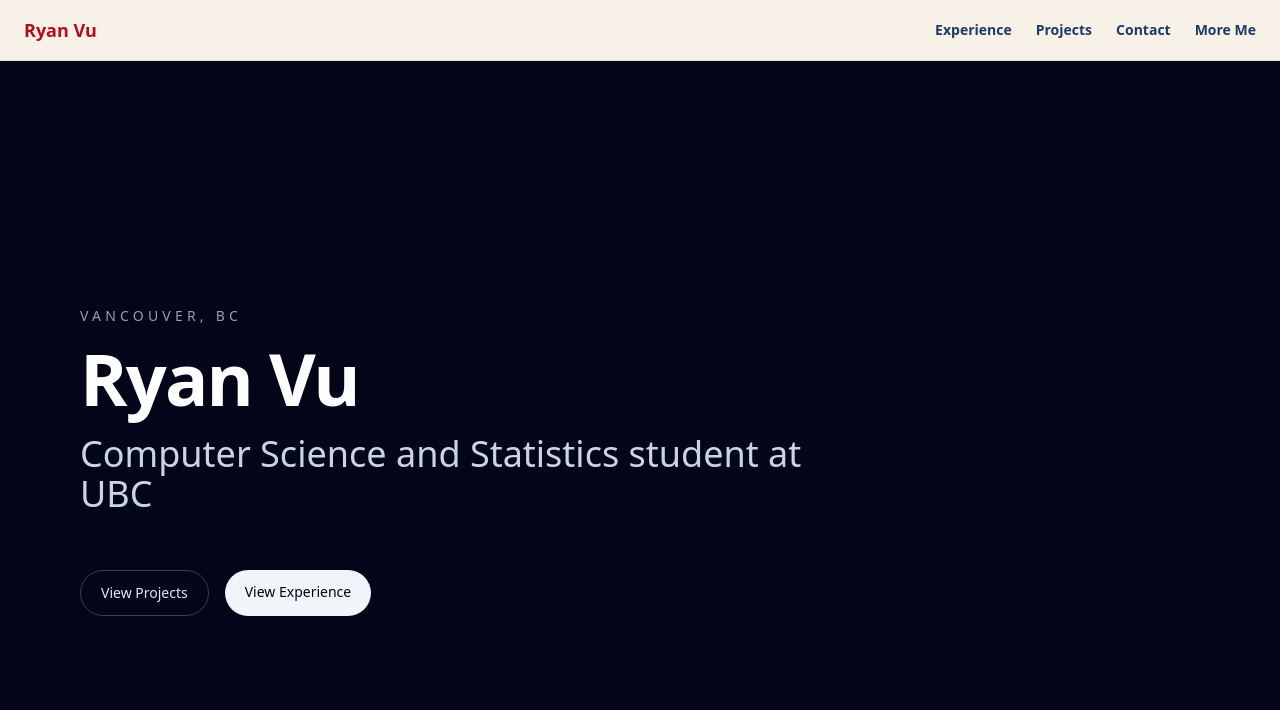
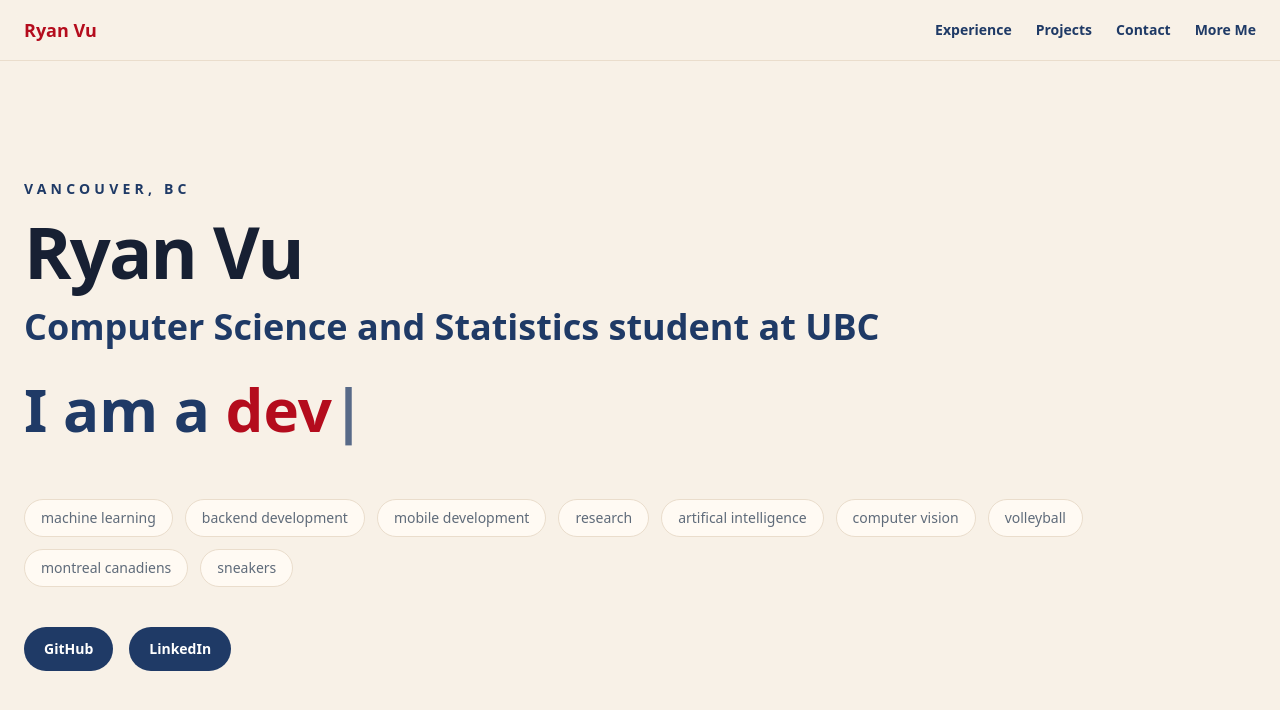
Before and after one commit to vuer13/ryan-vu-portfolio, a Next.js app: page / in a window 1280 px wide. Shown: the top 710 px of the page. Built offline with nearby package versions, Linux system fonts and the light colour scheme.

Commit message:
feat: home page complete with minor follow ups to be completed later

```diff
--- a/src/app/page.tsx
+++ b/src/app/page.tsx
@@ -1,9 +1,9 @@
-import Hero from "../components/Hero";
+import HomeIntro from "../components/HomeIntro";
 
 export default function Home() {
     return (
-        <main className="min-h-screen bg-slate-950 text-white">
-            <Hero />
+        <main className="min-h-screen bg-background text-foreground">
+            <HomeIntro />
         </main>
     );
 }
--- a/src/components/Hero.tsx
+++ /dev/null
@@ -1,39 +0,0 @@
-import { aboutMe } from "../data/about";
-
-export default function Hero() {
-    return (
-        <section className="flex min-h-screen max-w-5xl flex-col justify-center px-6 py-24 sm:px-10 lg:px-20">
-            <p className="mb-4 text-sm font-medium uppercase tracking-[0.3em] text-slate-400">
-                {aboutMe.location}
-            </p>
-
-            <h1 className="text-5xl font-bold tracking-tight text-white sm:text-7xl">
-                {aboutMe.name}
-            </h1>
-
-            <h2 className="mt-5 max-w-3xl text-2xl font-medium text-slate-300 sm:text-4xl">
-                {aboutMe.headline}
-            </h2>
-
-            <p className="mt-6 max-w-2xl text-base leading-8 text-slate-400 sm:text-lg">
-                {aboutMe.bio}
-            </p>
-
-            <div className="mt-8 flex flex-wrap gap-4">
-                <a
-                    href="#projects"
-                    className="rounded-full border border-slate-700 px-5 py-3 text-sm font-medium text-slate-200 transition hover:border-slate-400 hover:text-white"
-                >
-                    View Projects
-                </a>
-
-                <a
-                    href="#experience"
-                    className="rounded-full bg-slate-100 px-5 py-3 text-sm font-medium text-slate-950 transition hover:bg-white"
-                >
-                    View Experience
-                </a>
-            </div>
-        </section>
-    );
-}
--- /dev/null
+++ b/src/components/HomeIntro.tsx
@@ -0,0 +1,70 @@
+import { aboutMe } from "../data/about";
+import WhoAmI from "./WhoAmI";
+
+export default function HomeIntro() {
+    const visibleCurrentWork = aboutMe.currentlyWorkingOn.filter(Boolean);
+    // Social media links are temporary until I import all photos
+
+    return (
+        <section className="mx-auto flex min-h-[calc(100vh-73px)] max-w-7xl flex-col justify-center px-6 py-20">
+            <p className="mb-4 text-sm font-semibold uppercase tracking-[0.3em] text-primary">
+                {aboutMe.location}
+            </p>
+
+            <h1 className="max-w-4xl text-5xl font-bold tracking-tight text-foreground sm:text-7xl">
+                {aboutMe.name}
+            </h1>
+
+            <h2 className="mt-5 max-w-none text-2xl font-semibold text-primary sm:whitespace-nowrap sm:text-4xl">
+                {aboutMe.headline}
+            </h2>
+
+            <WhoAmI items={aboutMe.whoAmI} />
+
+            {aboutMe.bio && (
+                <p className="mt-6 max-w-5xl text-base leading-8 text-muted sm:text-lg">
+                    {aboutMe.bio}
+                </p>
+            )}
+
+            <div className="mt-10 flex flex-wrap gap-3">
+                {aboutMe.interests.map((interest) => (
+                    <span
+                        key={interest}
+                        className="rounded-full border border-border bg-card px-4 py-2 text-sm font-medium text-muted"
+                    >
+                        {interest}
+                    </span>
+                ))}
+            </div>
+
+            {visibleCurrentWork.length > 0 && (
+                <div className="mt-10">
+                    <h3 className="text-lg font-bold text-foreground">
+                        Currently working on
+                    </h3>
+
+                    <ul className="mt-3 space-y-2 text-muted">
+                        {visibleCurrentWork.map((item) => (
+                            <li key={item}>• {item}</li>
+                        ))}
+                    </ul>
+                </div>
+            )}
+
+            <div className="mt-10 flex flex-wrap gap-4">
+                {aboutMe.socials.map((social) => (
+                    <a
+                        key={social.label}
+                        href={social.url}
+                        target="_blank"
+                        rel="noreferrer"
+                        className="rounded-full bg-primary px-5 py-3 text-sm font-semibold text-white transition hover:bg-foreground"
+                    >
+                        {social.label}
+                    </a>
+                ))}
+            </div>
+        </section>
+    );
+}
```
